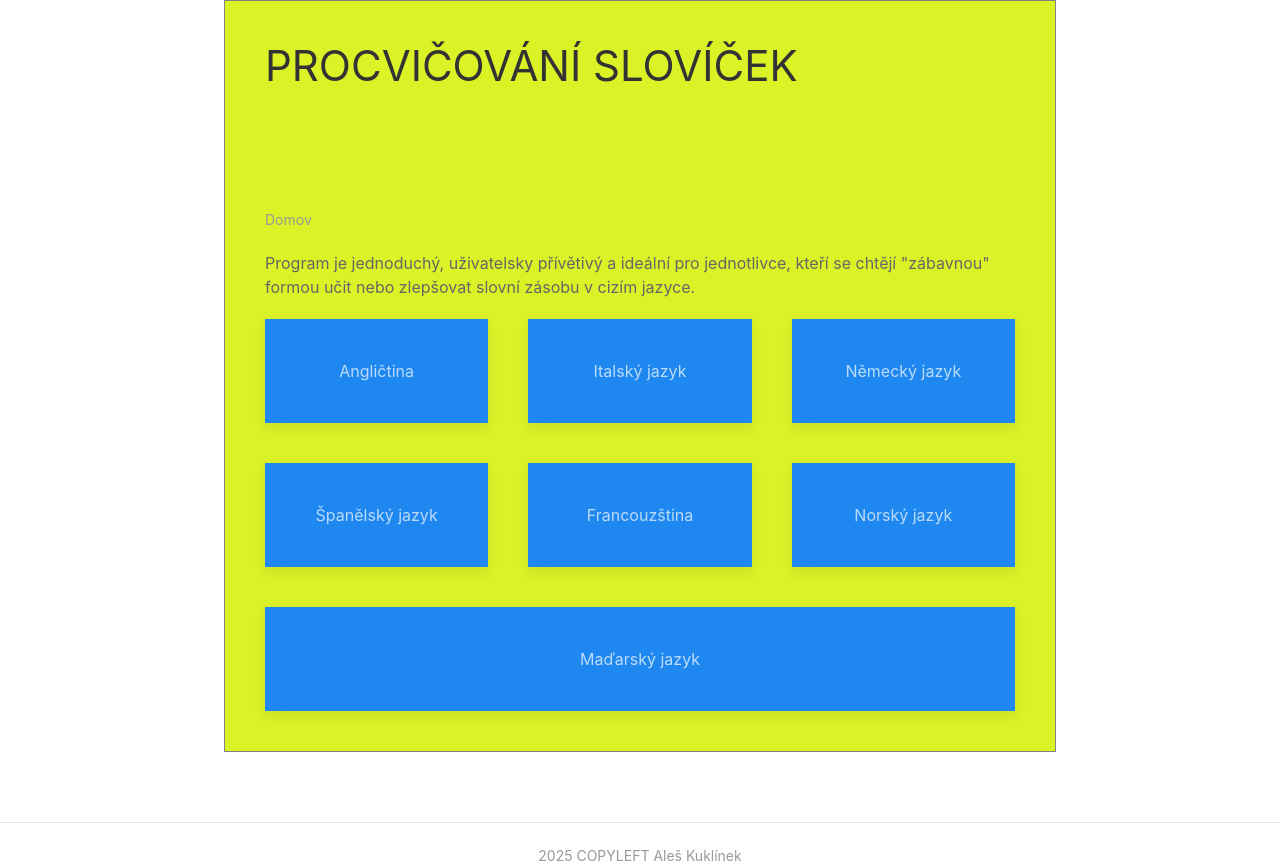
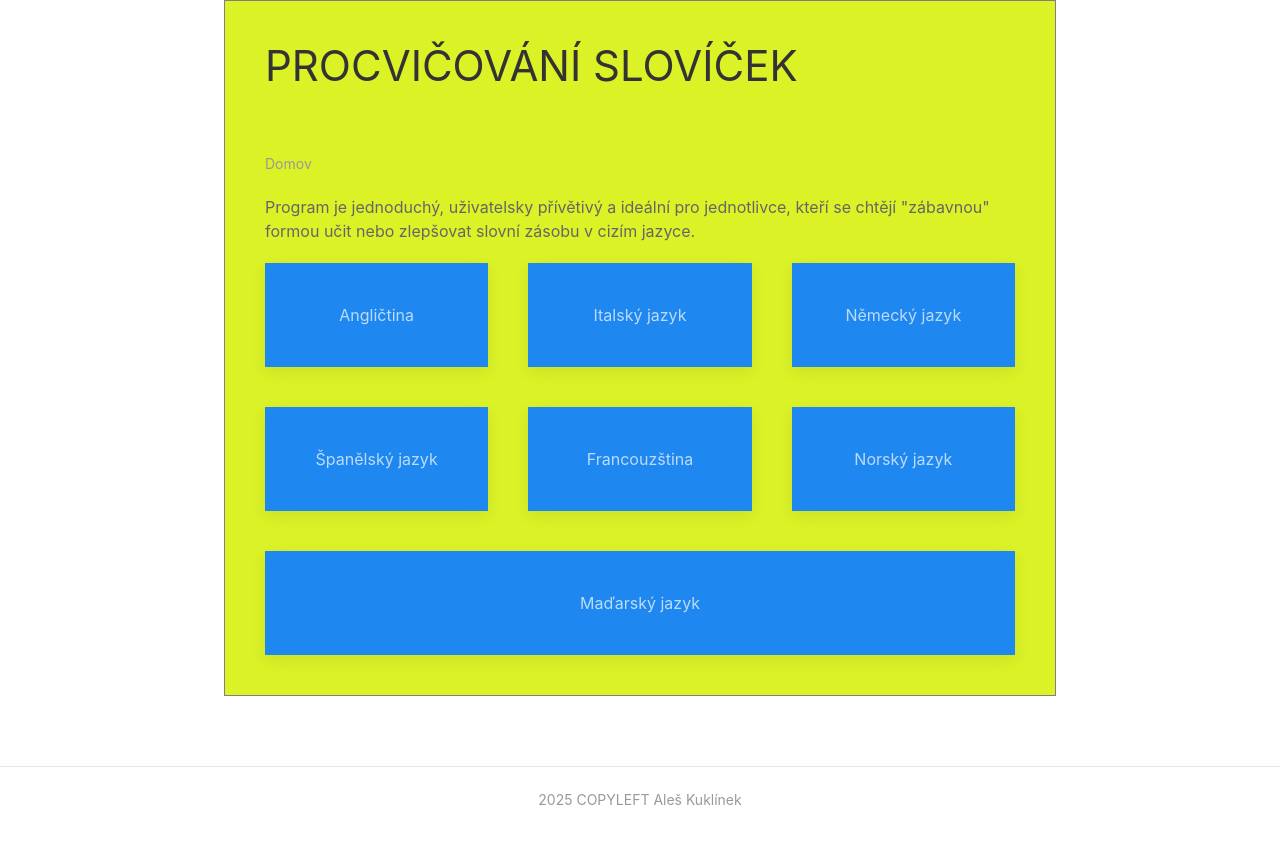
Before and after one commit to KuklinekAles/JSLearningDictionary, a PHP site: page / in a window 1280 px wide. After the commit the page ends 805 px from the top, so only its background shows below. Run offline with PHP 8.4, Linux system fonts and the light colour scheme.

Commit message:
delete 4x BR tag and reaplce with class 40px

```diff
--- a/index.php
+++ b/index.php
@@ -12,10 +12,7 @@
   <body>
     <div class="uk-container uk-container-xsmall" style="border:1px solid gray; background-color: #DBF227">
       <h1 class="uk-text-uppercase uk-margin-medium-top">Procvičování slovíček</h1>
-      <br>
-      <br>
-      <br>
-      <br>
+     <div class="height-40px"></div>
       <nav aria-label="Breadcrumb">
         <ul class="uk-breadcrumb">
           <li>
```
